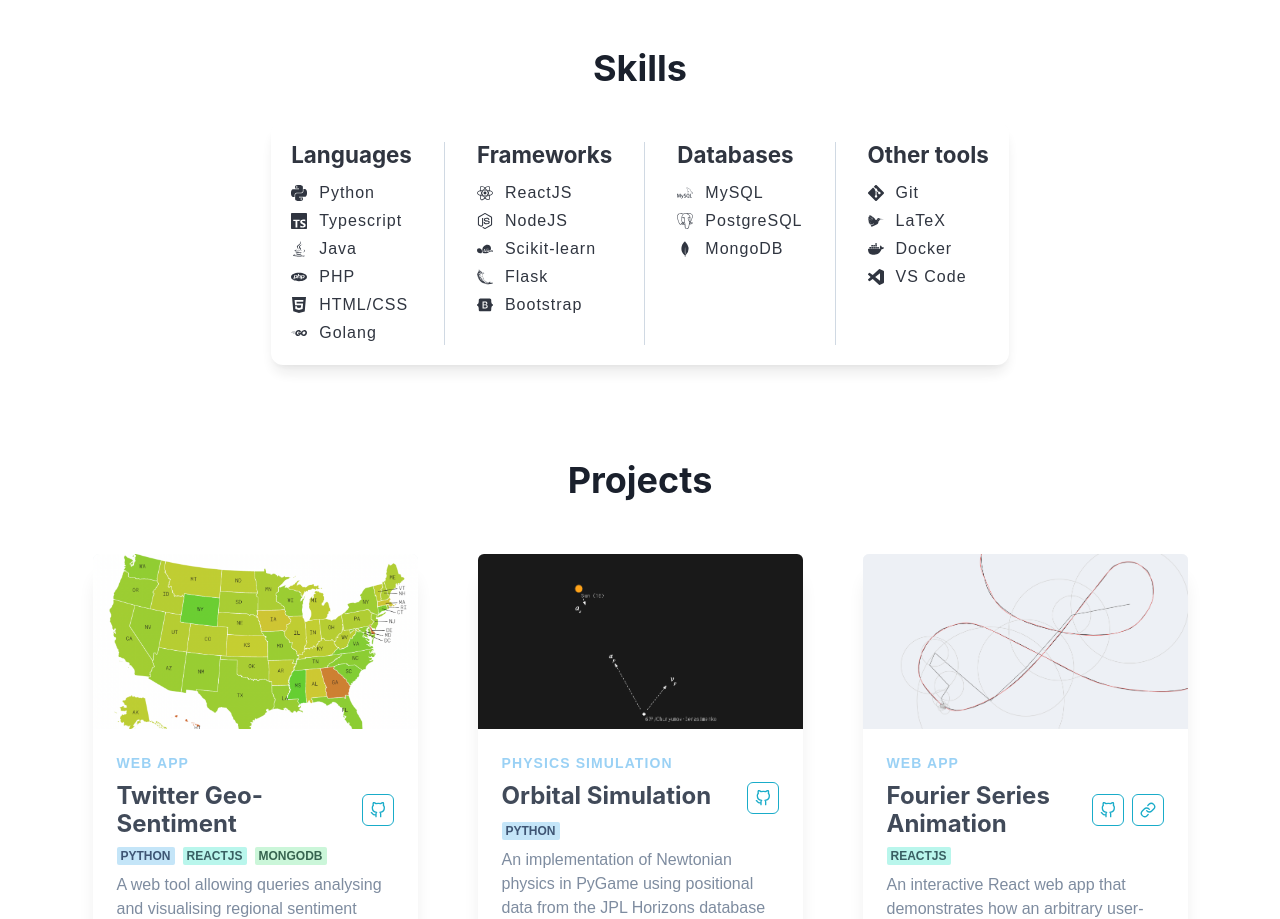
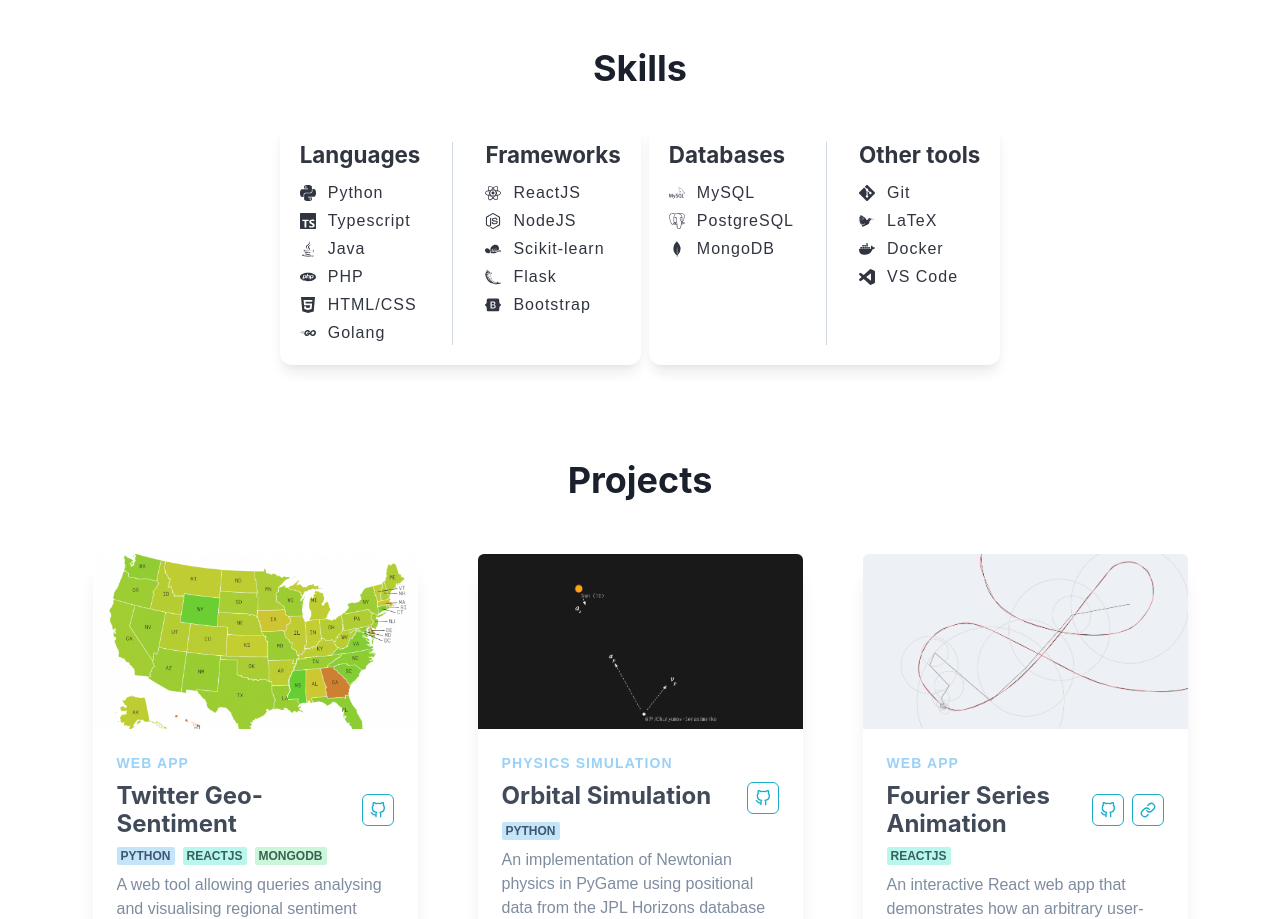
Before and after one commit to jasonfyw/jasonfyw.github.io, a React (Create React App) app: page / in a window 1280 px wide. Shown: the part 1200-2119 px from the top of the page. Built offline with nearby package versions, Linux system fonts and the light colour scheme; a web font is replaced by a local one.

Commit message:
style: split skills into two parts

```diff
--- a/src/components/Skills/Skills.tsx
+++ b/src/components/Skills/Skills.tsx
@@ -43,6 +43,7 @@ const Skills: FC = () => {
                     </Fade>
                     <Fade bottom cascade duration={500}>
                         <Box>
+                            <Stack direction={'row'}>
                                 <Stack
                                     direction={['column', 'row']}
                                     divider={
@@ -71,6 +72,20 @@ const Skills: FC = () => {
                                         <SkillItem icon={SiFlask} name='Flask' />
                                         <SkillItem icon={SiBootstrap} name='Bootstrap' />
                                     </SkillSection>
+                                </Stack>
+                                <Stack
+                                    direction={['column', 'row']}
+                                    divider={
+                                        <StackDivider borderColor={useColorModeValue('gray.300', 'gray.600')} />
+                                    }
+                                    spacing={8}
+                                    align={'flex-start'}
+                                    bg={useColorModeValue('white', 'gray.900')}
+                                    opacity={0.9}
+                                    p={5}
+                                    rounded={'xl'}
+                                    boxShadow={'lg'}
+                                >
                                     <SkillSection title={'Databases'}>
                                         <SkillItem icon={SiMysql} name='MySQL' />
                                         <SkillItem icon={SiPostgresql} name='PostgreSQL' />
@@ -83,6 +98,7 @@ const Skills: FC = () => {
                                         <SkillItem icon={SiVisualstudiocode} name='VS Code' />
                                     </SkillSection>
                                 </Stack>
+                            </Stack>
                         </Box>
                     </Fade>
                 </VStack>
```
Lines whose indentation alone changed are shown as unchanged.
